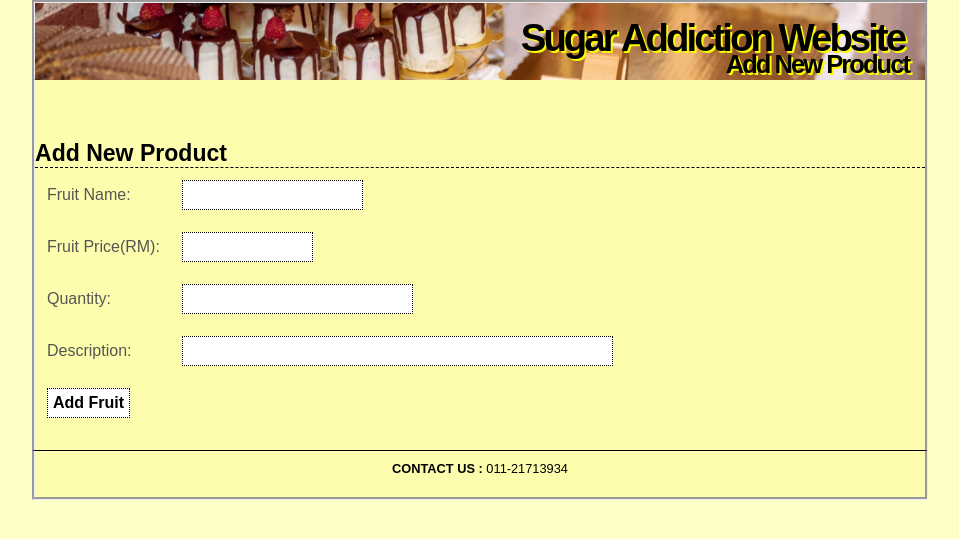
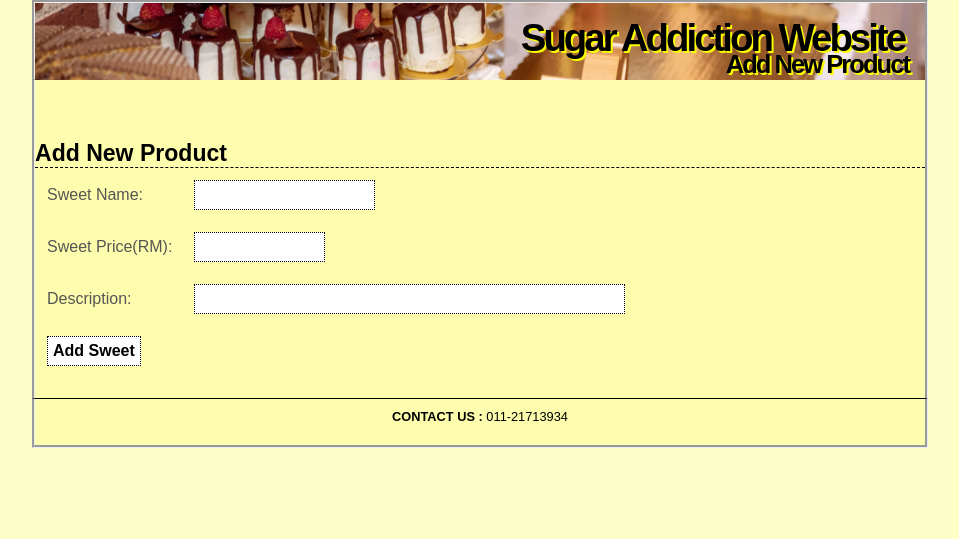
Before and after one commit to Azierz/sugaraddiction, a PHP site: page /add_product.php in a window 1280 px wide. Shown: the top 539 px of the page, without its empty margins (160-1119 px from the left). Run offline with PHP 8.4, Linux system fonts and the light colour scheme.

Commit message:
missed admin upd8

```diff
--- a/add_product.php
+++ b/add_product.php
@@ -7,13 +7,11 @@ if ($_SERVER['REQUEST_METHOD'] == 'POST') {
 
 	$aName = $_POST['name'];
 	$aPrice = $_POST['price'];
-	$aQty = $_POST['qty'];
 	$aDesc = $_POST['desc'];
-	$aSize  = $_POST['size'];
 
 	require ('includes/constants.php');
 
-	$q = "INSERT INTO product VALUES (0, '$aName', NULL, '$aPrice', '$aQty', '$aDesc', '$aSize')";
+	$q = "INSERT INTO product VALUES (0, '$aName', NULL, '$aPrice', NULL, '$aDesc')";
 	$r = mysqli_query ($dbc, $q);
 
 	if ($r) {
@@ -34,23 +32,19 @@ if ($_SERVER['REQUEST_METHOD'] == 'POST') {
 <form action="add_product.php" method="post">
 	<table border="0" id="reg">
 		<tr>
-			<td>Fruit Name:</td>
+			<td>Sweet Name:</td>
 			<td><input type="text" name="name" size="15" maxlength="20" value="<?php if (isset($_POST['name'])) echo $_POST['name']; ?>" required /></td>
 		</tr>
 		<tr>
-			<td>Fruit Price(RM):</td>
+			<td>Sweet Price(RM):</td>
 			<td><input type="text" name="price" size="10" maxlength="20" value="<?php if (isset($_POST['price'])) echo $_POST['price']; ?>" required /></td>
-		</tr>
-		<tr>
-			<td>Quantity:</td>
-			<td><input type="text" name="qty" size="20" maxlength="40" value= "<?php if (isset($_POST['qty'])) echo $_POST['qty']; ?>" required /></td>
 		</tr>
 		<tr>
 			<td>Description:</td>
 			<td><input type="text" name="desc" size="40" maxlength="100" value="<?php if (isset($_POST['desc'])) echo $_POST['desc']; ?>" required /></td>
 		</tr>
 		<tr>
-			<td colspan="2"><input type="submit" name="submit" value="Add Fruit" /></td>
+			<td colspan="2"><input type="submit" name="submit" value="Add Sweet" /></td>
 		</tr>
 	</table>
 </form>
--- a/delete_product.php
+++ b/delete_product.php
@@ -79,8 +79,7 @@ if ($_SERVER['REQUEST_METHOD'] == 'POST') {
 							<td colspan="2">Price: RM '.$data["Price"].'</td>
 						</tr>
 						<tr>
-							<td>Quantity Left:<br><br>'.$data["Quantity"].'</td>
-							<td>
+							<td colspan="2">
 							<form action="delete_product.php" method="POST">
 								<p> Confirm delete this product? </p>
 								<input type="radio" name="con_del" value="yes"> Yes
--- a/edit_product.php
+++ b/edit_product.php
@@ -12,7 +12,7 @@ if ($_SERVER['REQUEST_METHOD'] == 'POST') {
 
 	require ('includes/constants.php');
 
-	$q = "UPDATE product SET Name='$eName', Price='$ePrice', Quantity='$eQty', Description='$eDesc' WHERE ProductID=$eID LIMIT 1";
+	$q = "UPDATE product SET Name='$eName', Price='$ePrice', Description='$eDesc' WHERE ProductID=$eID LIMIT 1";
 	$r = @mysqli_query ($dbc, $q);
 
 	if (mysqli_affected_rows($dbc) == 1) {
--- a/upload.php
+++ b/upload.php
@@ -56,7 +56,7 @@ if ($_SERVER["REQUEST_METHOD"] == "POST") {
 		echo "New photo has been uploaded.<br/>";
 		echo '</div><br>
 		<div class="btn-group">
-			<button align="right"><a href="edit_product.php?id='.$id.'">Back to Edit Product</a></button>
+			<button align="right"><a href="maintenance.php">Back to All Product</a></button>
 		</div>
 		<br><br><br>'; // Close div "success"
 		include ('includes/footer.html');
```
